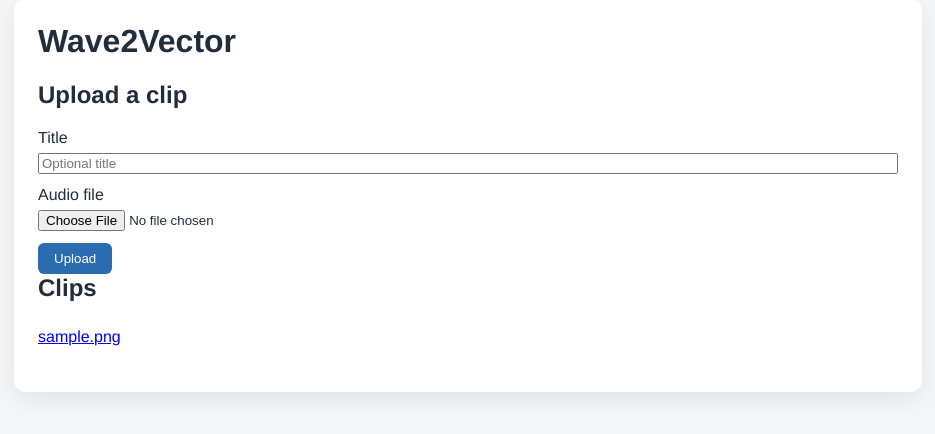
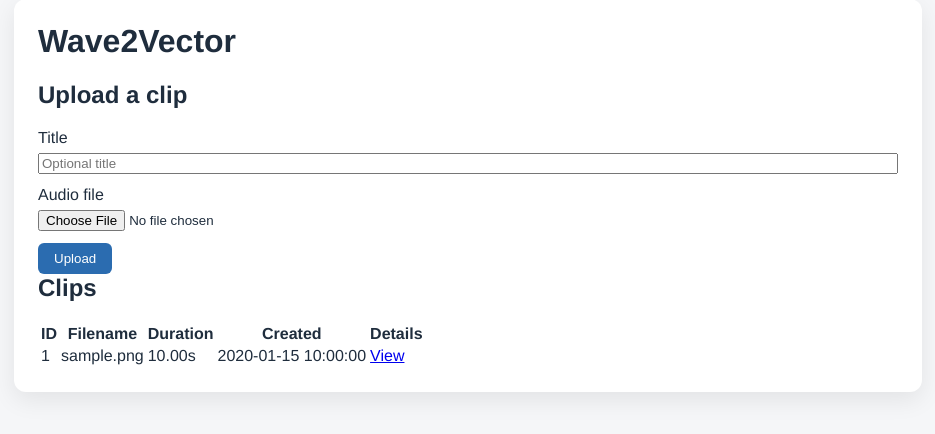
Before and after one commit to jas-m-evans/wave2vector, a FastAPI app: page / in a window 1280 px wide. Shown: the part 33-467 px from the top of the page, without its empty margins (172-1107 px from the left). Run offline with FastAPI, Linux system fonts and the light colour scheme; tables that the repository leaves empty hold one stand-in row (values such as "Sample post").

Commit message:
Add clip list and detail pages

```diff
--- a/app/main.py
+++ b/app/main.py
@@ -18,7 +18,7 @@ from starlette.requests import Request
 
 from app.db import get_session, init_db
 from app.models import ClipMetadata
-from app.schemas import ClipDetail
+from app.schemas import ClipDetail, ClipListItem
 
 BASE_DIR = Path(__file__).resolve().parent.parent
 DATA_DIR = BASE_DIR / "data"
@@ -53,11 +53,25 @@ SessionDep = Annotated[object, Depends(session_dep)]
 
 @app.get("/", response_class=HTMLResponse)
 async def index(request: Request, session: SessionDep):
-    clips = session.exec(select(ClipMetadata)).all()
+    clips = session.exec(select(ClipMetadata).order_by(ClipMetadata.created_at.desc())).all()
     return templates.TemplateResponse(
         "index.html",
         {"request": request, "clips": clips},
     )
+
+
+@app.get("/clips", response_model=list[ClipListItem])
+async def clip_list(session: SessionDep):
+    clips = session.exec(select(ClipMetadata).order_by(ClipMetadata.created_at.desc())).all()
+    return [
+        ClipListItem(
+            id=clip.id,
+            filename=clip.filename,
+            duration=clip.duration,
+            created_at=clip.created_at,
+        )
+        for clip in clips
+    ]
 
 
 @app.get("/clips/{clip_id}", response_class=HTMLResponse)
@@ -69,9 +83,10 @@ async def clip_detail(request: Request, clip_id: int, session: SessionDep):
             {"request": request, "clip": None},
             status_code=404,
         )
+    vector_preview = clip.vector[:10] if clip.vector else []
     return templates.TemplateResponse(
         "clip_detail.html",
-        {"request": request, "clip": clip},
+        {"request": request, "clip": clip, "vector_preview": vector_preview},
     )
 
 
--- a/app/templates/index.html
+++ b/app/templates/index.html
@@ -27,13 +27,28 @@
     <section>
       <h2>Clips</h2>
       {% if clips %}
-        <ul class="clip-list">
-          {% for clip in clips %}
-            <li>
-              <a href="/clips/{{ clip.id }}">{{ clip.filename }}</a>
-            </li>
-          {% endfor %}
-        </ul>
+        <table class="clip-table">
+          <thead>
+            <tr>
+              <th>ID</th>
+              <th>Filename</th>
+              <th>Duration</th>
+              <th>Created</th>
+              <th>Details</th>
+            </tr>
+          </thead>
+          <tbody>
+            {% for clip in clips %}
+              <tr>
+                <td>{{ clip.id }}</td>
+                <td>{{ clip.filename }}</td>
+                <td>{{ '%.2f'|format(clip.duration) }}s</td>
+                <td>{{ clip.created_at }}</td>
+                <td><a href="/clips/{{ clip.id }}">View</a></td>
+              </tr>
+            {% endfor %}
+          </tbody>
+        </table>
       {% else %}
         <p>No clips uploaded yet.</p>
       {% endif %}
```
Also changed, not shown: app/schemas.py (+7 -0 lines), app/templates/clip_detail.html (+15 -3 lines).
